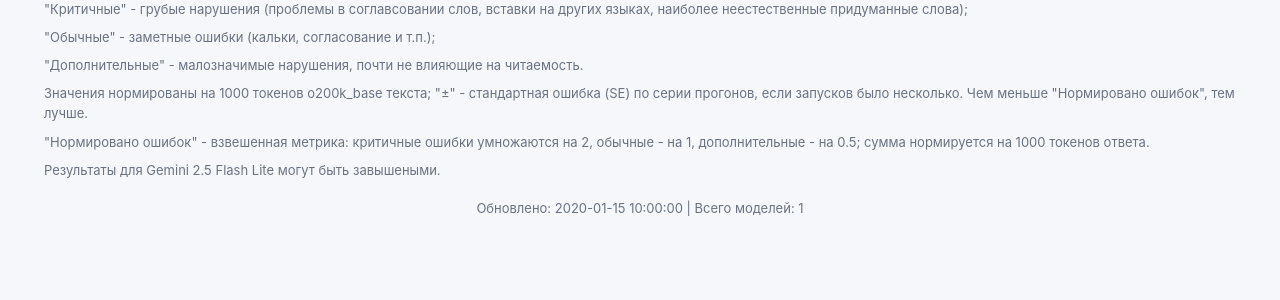
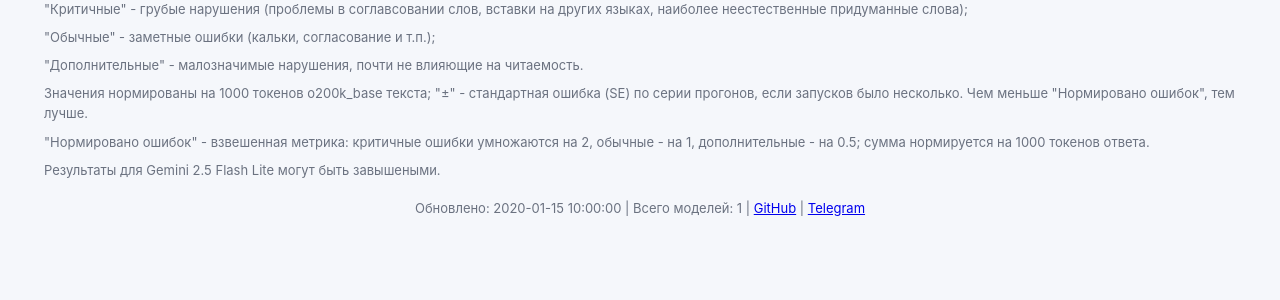
Before and after one commit to kristaller486/RuQualBench, a Python web app: template templates/leaderboard.jinja2 in a window 1280 px wide. Shown: the part 264-564 px from the top of the page. Run offline with Jinja, Linux system fonts and the light colour scheme; the template is opened without the code that fills it: most values are stand-ins (such as "Sample title", 1, 10 or a date in 2020).

Commit message:
add links to leaderboard

```diff
--- a/templates/leaderboard.jinja2
+++ b/templates/leaderboard.jinja2
@@ -161,7 +161,7 @@
         </div>
 
         <p class="info-text">
-            Обновлено: {{ update_time }} | Всего моделей: {{ leaderboard|length }}
+            Обновлено: {{ update_time }} | Всего моделей: {{ leaderboard|length }} | <a href="https://github.com/kristaller486/RuQualBench">GitHub</a> | <a href="https://t.me/krists">Telegram</a>
         </p>
     </div>
     <script>
```
